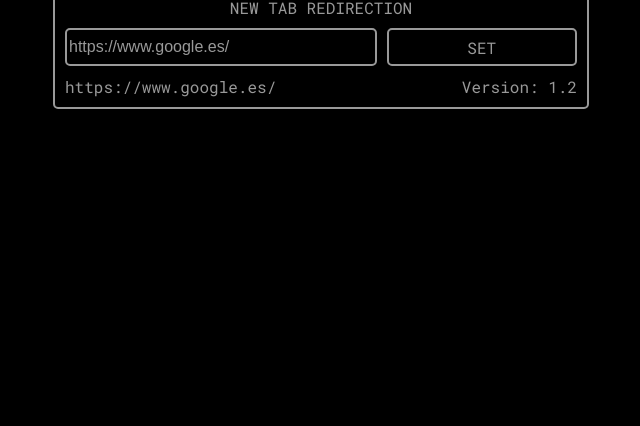
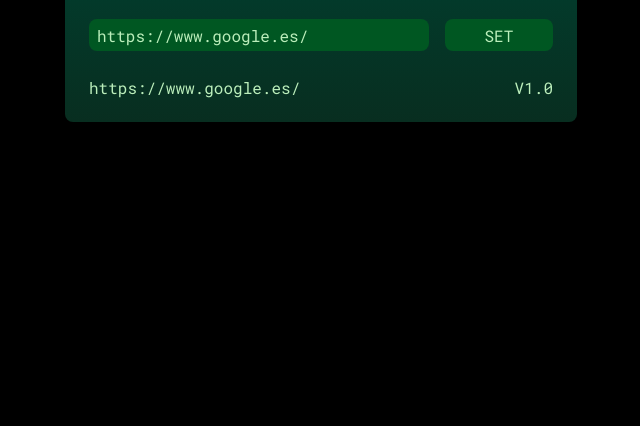
Before and after one commit to AlejandroNieves/ViaTabularum, a browser extension: page via_tabularum.html in a window 1280 px wide. Shown: the part 374-800 px from the top of the page, without its empty margins (319-959 px from the left). Drawn offline with Linux system fonts and the light colour scheme.

Commit message:
Made visual changes to match the new green theme prototype.

```diff
--- a/css/options.css
+++ b/css/options.css
@@ -1,18 +1,23 @@
 :root {
-    --color-primary: #999999;
-    --color-secondary: #555555;
-    --color-accent: #FFFFFF;
-    --color-background: #000000;
-    --color-text: #BBBBBB;
+    --color-primary: #008333;
+    --color-secondary: #005722;
+    --color-accent: #51FF95;
+    --color-background-a: #082E20;
+    --color-background-b: #004030;
+    --color-text: #BBEEBB;
     --color-accent-red: #FF0000;
+}
+
+*, *::before, *::after {
+    box-sizing: border-box;
 }
 
 html, body {
     margin: 0;
     padding: 0;
     height: 100%;
-    background-color: var(--color-background);
-    color: var(--color-primary);
+    background-color: black;
+    color: var(--color-text);
     font-family: "Roboto Mono", "Courier New", monospace;
     display: flex;
     flex-direction: column;
@@ -21,15 +26,19 @@
     text-align: center;
 }
 
-.title, .subtitle{
+.title, .subtitle {
     text-align: center;
     margin: 0 0 10px 0;
+    font-family: "Platypi", serif;
+    font-optical-sizing: auto;
+    font-weight: 300;
+    font-style: normal;
 }
 
-.organizer{
-    border: var(--color-primary) solid 2px;
-    border-radius: 5px;
-    padding: 10px;
+.main {
+    background-image: linear-gradient(var(--color-background-b), var(--color-background-a));
+    border-radius: 8px;
+    padding: 16px;
     min-width: 512px;
     display: flex;
     flex-direction: column;
@@ -38,42 +47,44 @@
     text-align: left;
 }
 
-.organizer > *{
+.main > * {
     width: 100%;
+
 }
 
-.field-button{
+.field-button {
     display: flex;
     flex-direction: row;
-    gap: 10px;
+    gap: 16px;
+    padding: 8px;
 }
+
 .field-button > * {
+    all: unset;
+    box-sizing: border-box;
+    border-radius: 8px;
     min-height: 32px;
 }
 
-.field-button > label{
+.field-button > label {
     display: none;
 }
 
-.prompt {
-    border-radius: 5px;
-    flex: 3 1 25%;
-    background-color: black;
+.input {
+    flex: 7 1 15%;
+    background-color: var(--color-secondary);
     font-size: 1rem;
     text-align: left;
-    border: var(--color-primary) solid 2px;
-    color: var(--color-primary);
+    padding: 0 8px 0 8px;
 }
 
 .button {
-    border-radius: 5px;
-    flex: 1 1 25%;
+    flex: 1 1 15%;
     display: flex;
     text-align: center;
     justify-content: center;
     align-items: center;
-    border: var(--color-primary) solid 2px;
-    color: var(--color-primary);
+    background-color: var(--color-secondary);
 }
 
 .interactive {
@@ -81,29 +92,26 @@
     cursor: pointer;
 }
 
-.interactive:hover {
+.interactive:hover, .interactive:focus {
     background-color: black;
     color: var(--color-accent);
     border: var(--color-accent) solid 2px;
     box-shadow: 0 0 16px 4px var(--color-accent);
 }
 
-.interactive:focus{
-    border: var(--color-accent) solid 2px;
-    box-shadow: 0 0 16px 4px var(--color-accent);
+
+.interactive:active {
+    background-color: var(--color-accent);
+    color: var(--color-background-a);
+    border: var(--color-background-a) solid 2px;
 }
 
-.interactive:active{
-    background-color: var(--color-accent);
-    color: var(--color-background);
-    border: var(--color-background) solid 2px;
-}
-
-.information-section{
+.information-section {
     margin-top: 10px;
-    display:flex;
+    display: flex;
     flex-direction: row;
-    gap: 10px;
+    gap: 16px;
+    padding: 8px;
 }
 
 .information-section > * {
@@ -111,10 +119,6 @@
     margin: 0;
 }
 
-.version-sticker{
+.version-sticker {
     text-align: right;
 }
-
-.madeby-sticker{
-    text-align: left;
-}
--- a/css/redirect.css
+++ b/css/redirect.css
@@ -1,9 +1,10 @@
 :root {
-    --color-primary: #999999;
-    --color-secondary: #555555;
-    --color-accent: #FFFFFF;
-    --color-background: #000000;
-    --color-text: #BBBBBB;
+    --color-primary: #008333;
+    --color-secondary: #005722;
+    --color-accent: #51FF95;
+    --color-background-a: #082E20;
+    --color-background-b: #004030;
+    --color-text: #BBEEBB;
     --color-accent-red: #FF0000;
 }
 
@@ -11,8 +12,8 @@
     margin: 0;
     padding: 0;
     height: 100%;
-    background-color: #000000;
-    color: #ffffff;
+    background-image: linear-gradient(var(--color-background-a), var(--color-background-b));
+    color: var(--color-text);
     font-family: "Roboto Mono", "Courier New", monospace;
     display: flex;
     flex-direction: column;
@@ -27,6 +28,9 @@
     letter-spacing: 0.2em;
     text-transform: uppercase;
     text-shadow: 0 0 10px #ffffff33, 0 0 20px #ffffff22;
+    font-family: "Platypi", serif;
+    font-optical-sizing: auto;
+    font-weight: 300;
 }
 
 h1 {
--- a/via_tabularum.html
+++ b/via_tabularum.html
@@ -6,18 +6,17 @@
     <script type="module" src="js/url_elements.js"></script>
 </head>
 <body>
-<div class="organizer">
+<div class="main">
     <h2 class="title">VIA TABULARUM</h2>
-    <p class="subtitle">NEW TAB REDIRECTION</p>
+    <p class="subtitle">New tab redirection</p>
     <div class="field-button">
         <label for="vt_new_tab_url_input"></label>
-        <input type="text" id="vt_new_tab_url_input" class="prompt interactive"/>
+        <input type="text" id="vt_new_tab_url_input" class="input interactive"/>
         <div id="vt_save_new_tab_url_button" class="button interactive">SET</div>
     </div>
     <div class="information-section">
-        <p id="vt_new_tab_url_output">AAAA</p>
-<!--        <p class="madeby-sticker">Made by Alejandro Nieves</p>-->
-        <p class="version-sticker">Version: 1.2</p>
+        <p id="vt_new_tab_url_output">Alejandro Nieves</p>
+        <p class="version-sticker">V1.0</p>
     </div>
 </div>
 </body>
```
Also changed, not shown: newtab.html (+5 -2 lines).
